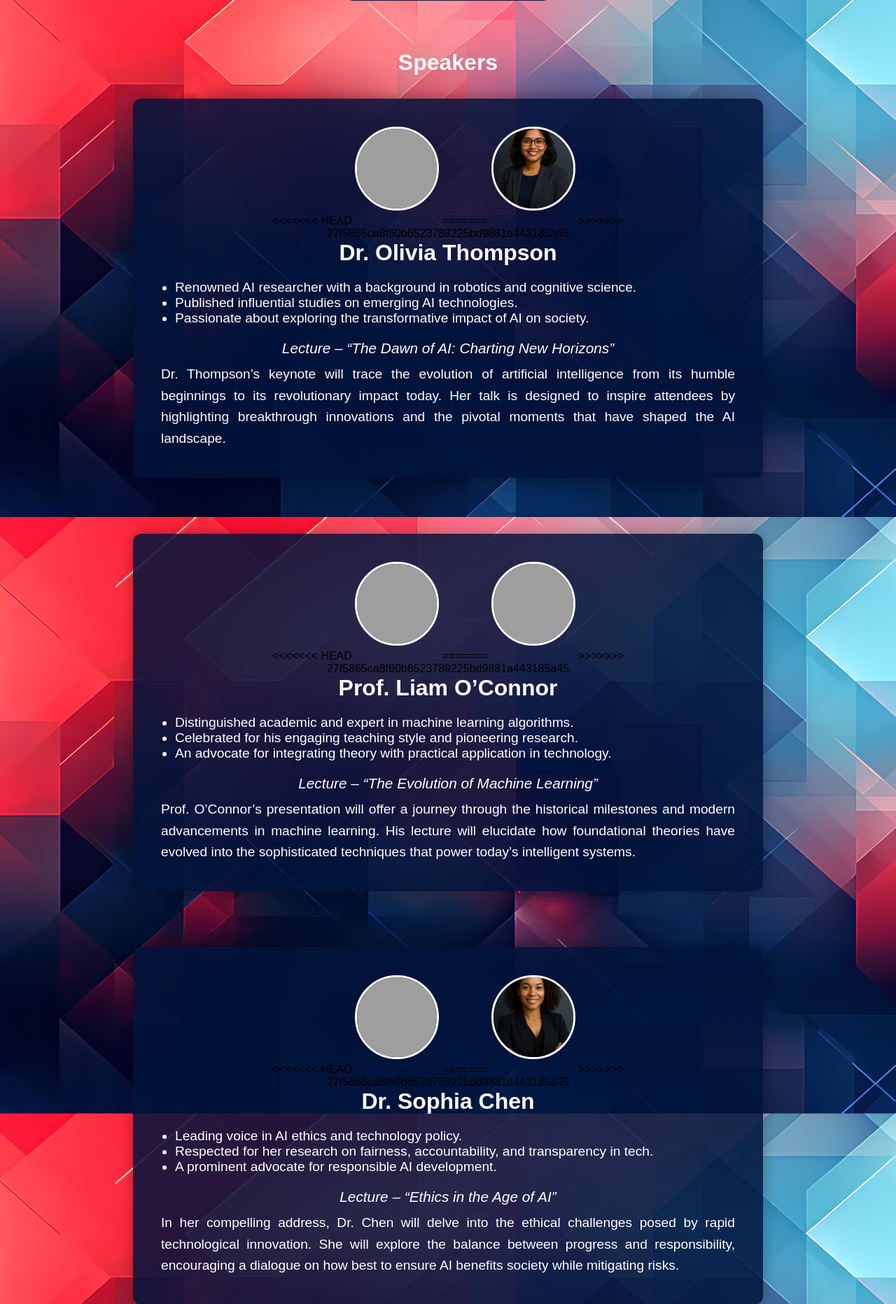
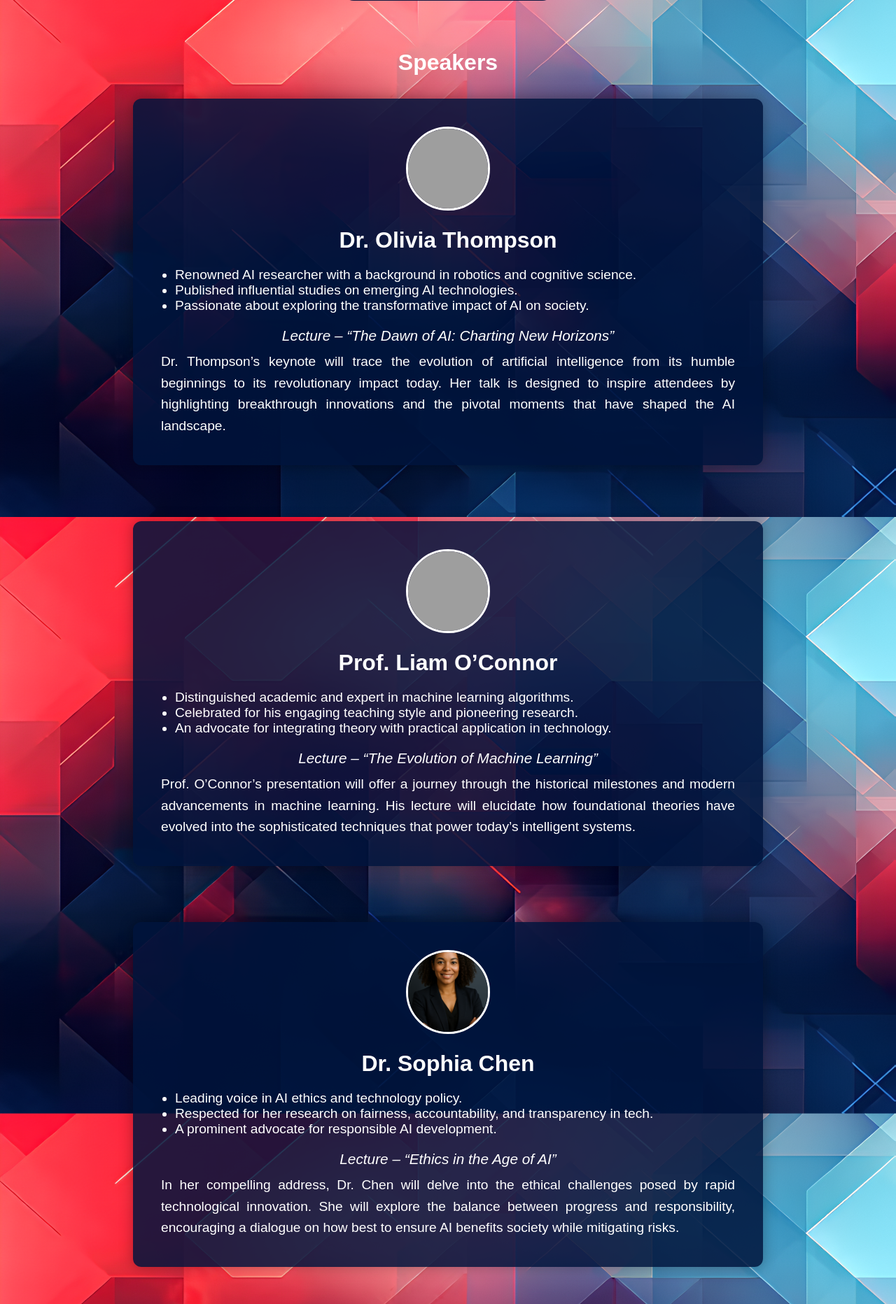
Before and after one commit to Tornike-I/web-design-c, a Flask app: page / in a window 1280 px wide. Shown: the part 1819-3683 px from the top of the page at 70% size. Run offline with Flask 3, Linux system fonts and the light colour scheme; grey boxes are pictures that could not be loaded.

Commit message:
Speakers profile picture fixed

```diff
--- a/templates/index.html
+++ b/templates/index.html
@@ -105,11 +105,7 @@
 
 <section>
   <div class="speaker-card">
-<<<<<<< HEAD
-    <img class="speaker-photo" src="static/ChatGPT Image May 29, 2025, 09_02_30 PM.png" alt="Dr. Olivia Thompson">
-=======
-    <img class="speaker-photo" src="static/Olivia.png" alt="Dr. Olivia Thompson">
->>>>>>> 27f5865ca8f60b6523789225bd9881a443185a45
+    <img class="speaker-photo" src="static/neha.png" alt="Dr. Olivia Thompson">
     <div class="speaker-name">Dr. Olivia Thompson</div>
     <div class="key-points">
       <ul>
@@ -127,11 +123,7 @@
 
 <section>
   <div class="speaker-card">
-<<<<<<< HEAD
-    <img class="speaker-photo" src="static/ChatGPT Image May 29, 2025, 09_02_38 PM.png" alt="Prof. Liam O’Connor">
-=======
-    <img class="speaker-photo" src="static/liam.png" alt="Prof. Liam OConnor">
->>>>>>> 27f5865ca8f60b6523789225bd9881a443185a45
+    <img class="speaker-photo" src="static/liam.png" alt="Prof. Liam O’Connor">
     <div class="speaker-name">Prof. Liam O’Connor</div>
     <div class="key-points">
       <ul>
@@ -149,11 +141,7 @@
 
 <section>
   <div class="speaker-card">
-<<<<<<< HEAD
-    <img class="speaker-photo" src="static/ChatGPT Image May 29, 2025, 09_02_56 PM.png" alt="Dr. Sophia Chen">
-=======
     <img class="speaker-photo" src="static/sophia.png" alt="Dr. Sophia Chen">
->>>>>>> 27f5865ca8f60b6523789225bd9881a443185a45
     <div class="speaker-name">Dr. Sophia Chen</div>
     <div class="key-points">
       <ul>
@@ -171,11 +159,7 @@
 
 <section>
   <div class="speaker-card">
-<<<<<<< HEAD
-    <img class="speaker-photo" src="static/ChatGPT Image May 29, 2025, 09_02_40 PM.png" alt="Dr. Khalid Al-Rashid">
-=======
     <img class="speaker-photo" src="static/khalid.png" alt="Dr. Khalid Al-Rashid">
->>>>>>> 27f5865ca8f60b6523789225bd9881a443185a45
     <div class="speaker-name">Dr. Khalid Al-Rashid</div>
     <div class="key-points">
       <ul>
@@ -193,11 +177,7 @@
 
 <section>
   <div class="speaker-card">
-<<<<<<< HEAD
-    <img class="speaker-photo" src="static/1000007017-Photoroom.png" alt="Prof. Neha Desai">
-=======
-    <img class="speaker-photo" src="static/neha.png" alt="Prof. Neha Desai">
->>>>>>> 27f5865ca8f60b6523789225bd9881a443185a45
+    <img class="speaker-photo" src="static/Olivia.png" alt="Prof. Neha Desai">
     <div class="speaker-name">Prof. Neha Desai</div>
     <div class="key-points">
       <ul>
```
